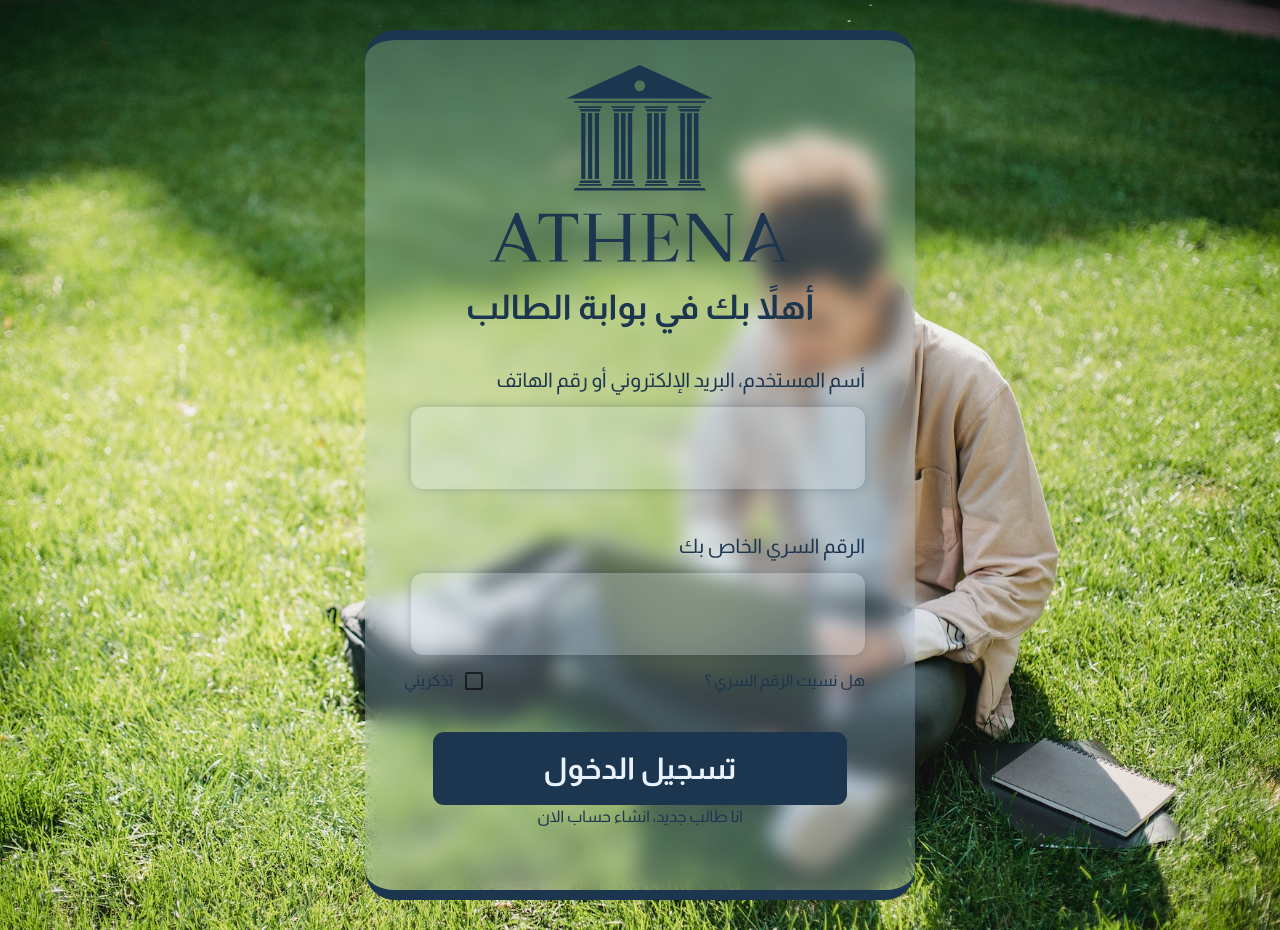
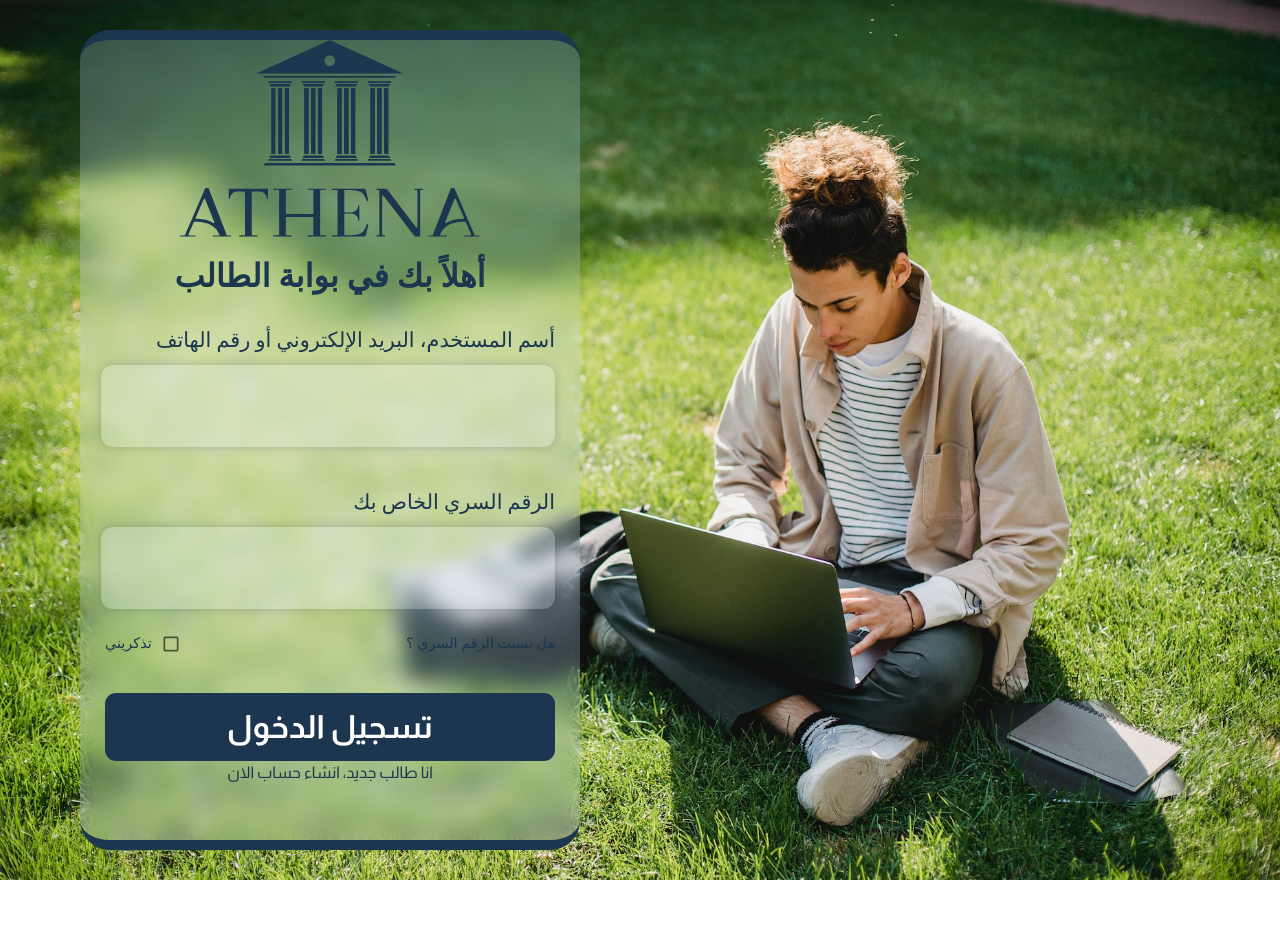
Before and after one commit to Omar-elsayad333/Athena, a Next.js app: page /studentLogin in a window 1280 px wide. After the commit the page ends 880 px from the top, so only its background shows below. Built offline with nearby package versions, Linux system fonts and the light colour scheme.

Commit message:
from desktop

```diff
--- a/src/components/button/Button.tsx
+++ /dev/null
@@ -1,15 +0,0 @@
-import style from './style'
-
-type Props = {
-    content: any;
-}
-
-const Button: React.FC<Props> = ({content}) => {
-    return (
-        <button style={style.root}>
-            {content}
-        </button>
-    );
-}
-
-export default Button;
--- /dev/null
+++ b/src/components/button/MyButton.tsx
@@ -0,0 +1,20 @@
+import Typography from '@mui/material/Typography';
+import Button from '@mui/material/Button';
+import style from './style'
+
+type Props = {
+    content: any;
+}
+
+const MyButton: React.FC<Props> = ({content}) => {
+    return (
+        <Button variant="contained" style={style.root}>
+            <Typography variant='h2'>
+                {content}
+            </Typography>
+        </Button>
+
+    );
+}
+
+export default MyButton;
--- a/src/components/button/style.ts
+++ b/src/components/button/style.ts
@@ -1,14 +1,7 @@
-import colors from '../../styles/colors';
 
 const style = {
     root: {
-        fontFamily: 'Almarai, sans-serif',
-        maxWidth: '100%',
-        fontSize: '30px',
-        fontWeight: '700',
-        padding: '20px 110px',
-        color: colors.text.primary,
-        backgroundColor: colors.primary,
+        width: '100%',
         borderRadius: '11px',
         border: 'none',
         cursor: 'pointer'
--- a/src/components/studentLogin/LoginCard.tsx
+++ b/src/components/studentLogin/LoginCard.tsx
@@ -1,11 +1,12 @@
-import Typography from "@mui/material/Typography";
+import logo from '../../../public/images/Logo(2).svg'
 import Image from "next/image";
 import style from './style';
-import logo from '../../../public/images/Logo(2).svg'
+import MyButton from "../button/MyButton";
+
+// MUI
+import Typography from "@mui/material/Typography";
 import Box from "@mui/system/Box";
 import Checkbox from "@mui/material/Checkbox";
-import FormControlLabel from "@mui/material/FormControlLabel";
-import Button from "../button/Button";
 
 const LoginCard = () => {
     return (
@@ -13,30 +14,35 @@ const LoginCard = () => {
             <Box style={{width: '60%'}}>
                 <Image layout="responsive" alt="Athena" src={logo} />
             </Box>
-            <Typography sx={style.headerText}>
+            <Typography variant="h2" sx={style.headerText}>
                 أهلاً بك في بوابة الطالب
             </Typography>
             <Box sx={style.form}>
                 <Box>
-                    <Typography style={style.formLabels}>
+                    <Typography variant="h4" style={style.formLabels}>
                         أسم المستخدم، البريد الإلكتروني أو رقم الهاتف
                     </Typography>
                     <input style={style.formInputs} />
                 </Box>
                 <Box>
-                    <Typography style={style.formLabels}>
+                    <Typography variant="h4" style={style.formLabels}>
                         الرقم السري الخاص بك
                     </Typography>
                     <input style={style.formInputs} />
                     <Box sx={style.formOptions}>
-                        <Typography>
+                        <Typography variant="h5">
                             هل نسيت الرقم السري ؟
                         </Typography>
-                        <FormControlLabel control={<Checkbox />} label="تذكريني" />
+                        <Box sx={style.checkContainer}>
+                            <Checkbox size='small'/>
+                            <Typography variant="h5">
+                                تذكريني
+                            </Typography>
+                        </Box>
                     </Box>
                 </Box>
                 <Box sx={style.logContainer}>
-                    <Button content='تسجيل الدخول' />
+                    <MyButton content='تسجيل الدخول' />
                     <Typography>
                         انا طالب جديد، انشاء حساب الان
                     </Typography>
--- a/src/components/studentLogin/style.ts
+++ b/src/components/studentLogin/style.ts
@@ -3,7 +3,6 @@ import colors from "../../styles/colors";
 const style: any = {
     loginCard: {
         margin: '30px 10px',
-        padding: '25px',
         backgroundColor: 'rgba(182, 213, 240, 0.25)',
         width: '500px',
         maxWidth: '100%',
@@ -20,8 +19,6 @@ const style: any = {
         color: colors.primary,
     },
     headerText: {
-        fontSize: '34px',
-        fontWeight: '700',
         textAlign: 'center',
         paddingY: '20px',
     },
@@ -30,12 +27,10 @@ const style: any = {
         maxWidth: '100%',
         display: 'flex',
         flexDirection: 'column',
-        gap: '30px'
+        gap: '30px',
     },
     formLabels: {
-        fontWeight: '400',
-        fontSize: '20px',
-        padding: '12px 0'
+        padding: '13px 0'
     },
     formInputs: {
         width: '100%',
@@ -54,8 +49,13 @@ const style: any = {
         display: 'flex',
         justifyContent: 'space-between',
         alignItems: 'center',
-        paddingLeft: '10px',
-        paddingTop: '5px'
+        paddingTop: '16px'
+    },
+    checkContainer: {
+        fontWeight: '400',
+        display: 'flex',
+        justifyContent: 'center',
+        alignItems: 'center'
     },
     logContainer: {
         display: 'flex',
--- a/src/pages/index.tsx
+++ b/src/pages/index.tsx
@@ -1,6 +1,6 @@
 import type { NextPage } from 'next'
 import Container from '@mui/material/Container';
-import Button from '../components/button/Button'
+import Button from '../components/button/MyButton'
 
 const Home: NextPage = () => {
   return (
--- a/src/pages/studentLogin.tsx
+++ b/src/pages/studentLogin.tsx
@@ -12,7 +12,7 @@ const classes = {
     container: {
         minHeight: '100vh',
         display: 'flex',
-        justifyContent: 'center',
+        justifyContent: 'end',
         alignItems: 'center',
         padding: '0px 30px',
     },
@@ -21,7 +21,7 @@ const classes = {
 const studentLogin: NextPage = () => {
     return (
         <div style={classes.root}>
-            <Container maxWidth='xl' style={classes.container}>
+            <Container maxWidth='lg' style={classes.container}>
                 <LoginCard />
             </Container>
         </div>
--- a/src/styles/theme.tsx
+++ b/src/styles/theme.tsx
@@ -19,11 +19,57 @@ export const theme = createTheme({
   typography: {
     fontFamily: 'Almarai, sans-serif'
   },
+  components: {
+    MuiButton: {
+      styleOverrides: {
+        root: {
+          boxShadow: 'none'
+        },
+      },
+    }
+  }
 });
+
+theme.typography.h2 = {
+  fontWeight: '700',
+  fontSize: '1.5rem',
+  '@media (min-width:600px)': {
+    fontSize: '1.8rem',
+  },
+  [theme.breakpoints.up('lg')]: {
+    fontSize: '2rem',
+  }
+};
+
+theme.typography.h4 = {
+  fontWeight: '400',
+  fontSize: '1rem',
+  '@media (min-width:600px)': {
+    fontSize: '1.3rem',
+  },
+  [theme.breakpoints.up('lg')]: {
+    fontSize: '1.3rem',
+  }
+};
+
+theme.typography.h5 = {
+  fontWeight: '400',
+  fontSize: '0.8rem',
+  '@media (min-width:600px)': {
+    fontSize: '0.9rem',
+  },
+  [theme.breakpoints.up('lg')]: {
+    fontSize: '0.9rem',
+  }
+};
 
 //  them component
 const ThemeApp: React.FC<IProps> = ({ children }) => {
-  return <ThemeProvider theme={theme}>{children}</ThemeProvider>;
+  return (
+    <ThemeProvider theme={theme}>
+      {children}
+    </ThemeProvider>
+  )
 };
 
 export default ThemeApp;
```
Also changed, not shown: src/pages/studentSignUp.tsx (line endings or trailing spaces).
